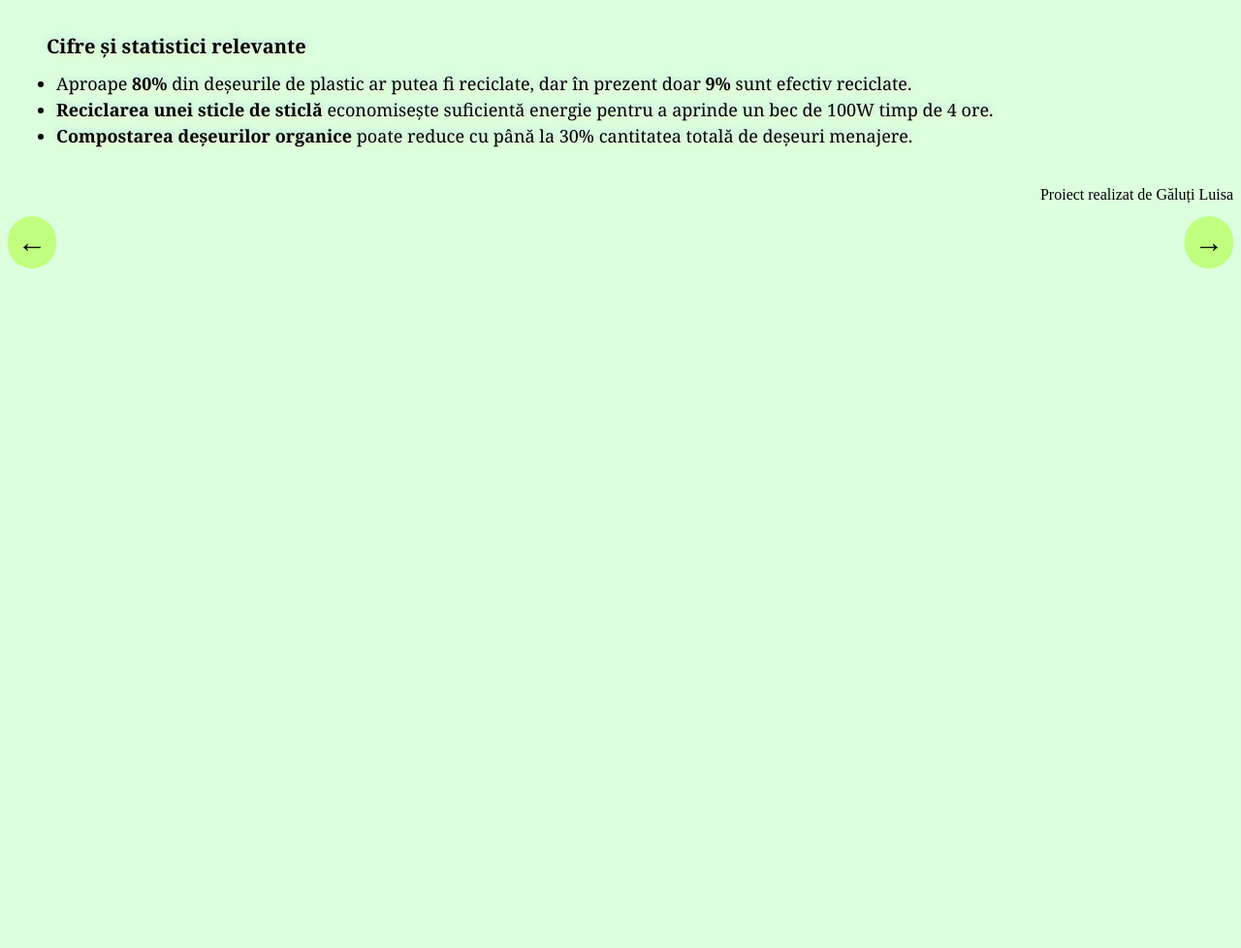
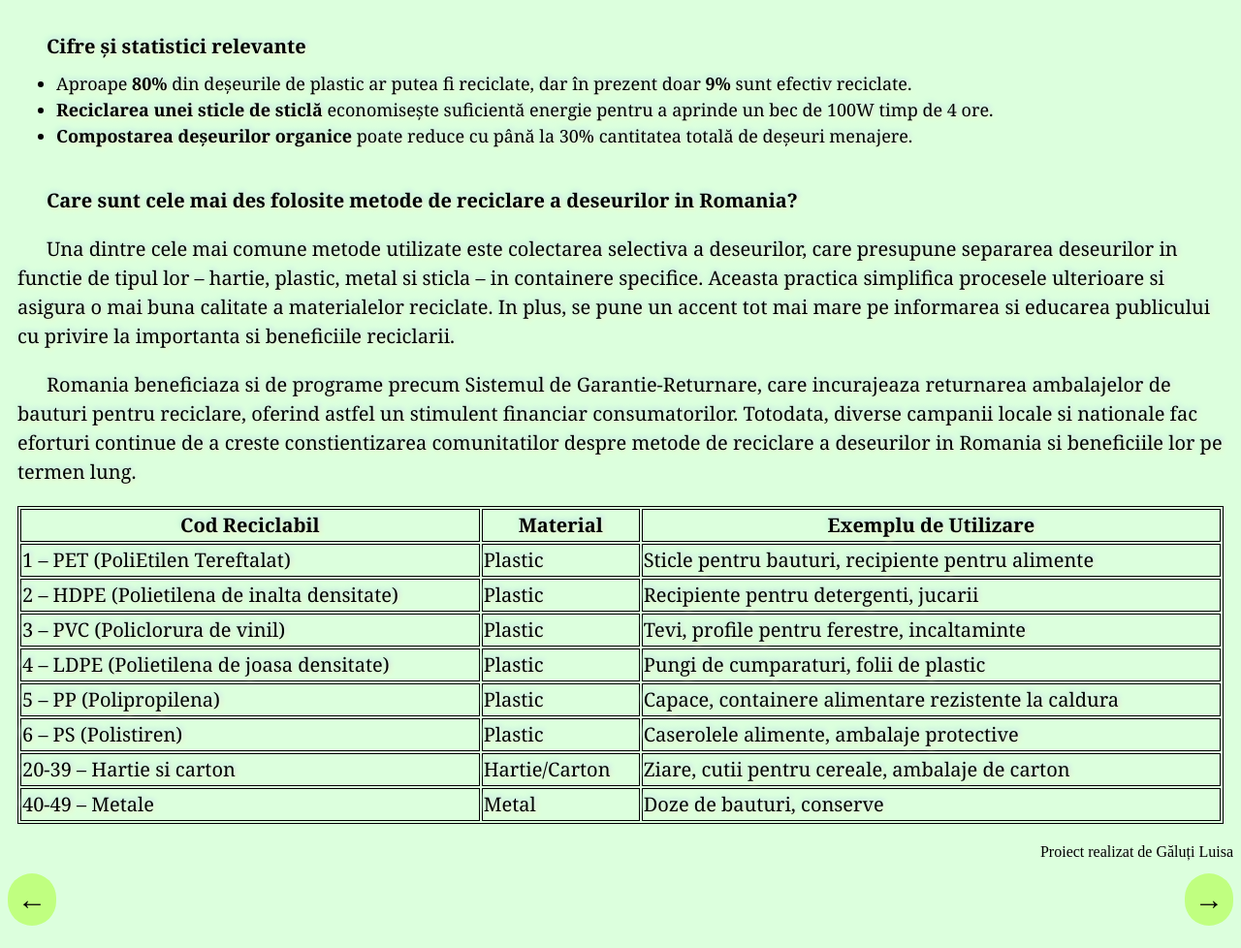
Before and after one commit to TRM23/eco, a plain HTML site: page index6.html in a window 1280 px wide. Shown: the part 1569-2547 px from the top of the page at 97% size. Before the commit the page ends 1869 px from the top, so only its background shows below. Drawn offline with Linux system fonts and the light colour scheme.

Commit message:
Add files via upload

```diff
--- a/index6.html
+++ b/index6.html
@@ -73,11 +73,61 @@
             <li><b>Reciclarea unei sticle de sticlă</b> economisește suficientă energie pentru a aprinde un bec de 100W timp de 4 ore.</li>
             <li><b>Compostarea deșeurilor organice</b> poate reduce cu până la 30% cantitatea totală de deșeuri menajere.</li>
         </ul>
+        <p><b>Care sunt cele mai des folosite metode de reciclare a deseurilor in Romania?</b></p>
+        Una dintre cele mai comune metode utilizate este colectarea selectiva a deseurilor, care presupune separarea deseurilor in functie de tipul lor – hartie, plastic, metal si sticla – in containere specifice. Aceasta practica simplifica procesele ulterioare si asigura o mai buna calitate a materialelor reciclate. In plus, se pune un accent tot mai mare pe informarea si educarea publicului cu privire la importanta si beneficiile reciclarii.<br>
+        <p>Romania beneficiaza si de programe precum Sistemul de Garantie-Returnare, care incurajeaza returnarea ambalajelor de bauturi pentru reciclare, oferind astfel un stimulent financiar consumatorilor. Totodata, diverse campanii locale si nationale fac eforturi continue de a creste constientizarea comunitatilor despre metode de reciclare a deseurilor in Romania si beneficiile lor pe termen lung.</p>
+        <table style="width:100%">
+            <tr>
+                <th>Cod Reciclabil</th>
+                <th>Material</th>
+                <th>Exemplu de Utilizare</th>
+            </tr>
+            <tr>
+                <td>1 – PET (PoliEtilen Tereftalat)</td>
+                <td>Plastic</td>
+                <td>Sticle pentru bauturi, recipiente pentru alimente</td>
+            </tr>
+            <tr>
+                <td>2 – HDPE (Polietilena de inalta densitate)</td>
+                <td>Plastic</td>
+                <td>Recipiente pentru detergenti, jucarii</td>
+            </tr>
+            <tr>
+                <td>3 – PVC (Policlorura de vinil)</td>
+                <td>Plastic</td>
+                <td>Tevi, profile pentru ferestre, incaltaminte</td>
+            </tr>
+            <tr>
+                <td>4 – LDPE (Polietilena de joasa densitate)</td>
+                <td>Plastic</td>
+                <td>Pungi de cumparaturi, folii de plastic</td>
+            </tr>
+            <tr>
+                <td>5 – PP (Polipropilena)</td>
+                <td>Plastic</td>
+                <td>Capace, containere alimentare rezistente la caldura</td>
+              </tr>
+            <tr>
+                <td>6 – PS (Polistiren)</td>
+                <td>Plastic</td>
+                <td>Caserolele alimente, ambalaje protective</td>
+            </tr>
+            <tr>
+                <td>20-39 – Hartie si carton</td>
+                <td>Hartie/Carton</td>
+                <td>Ziare, cutii pentru cereale, ambalaje de carton</td>
+              </tr>
+            <tr>
+                <td>40-49 – Metale</td>
+                <td>Metal</td>
+                <td>Doze de bauturi, conserve</td>
+            </tr>
+        </table>
     </div>
     <div id="copyright">Proiect realizat de Găluți Luisa</div>
     <div id="logo-cone">
-        <a href="index4.html" id="buton-stanga">&#8592;</a> <!-- Left Arrow -->
-        <a href="index6.html" id="buton-dreapta">&#8594;</a> <!-- Right Arrow -->
+        <a href="index5.html" id="buton-stanga">&#8592;</a> <!-- Left Arrow -->
+        <a href="index.html" id="buton-dreapta">&#8594;</a> <!-- Right Arrow -->
     </div>
 </body>
 </html>
--- a/style.css
+++ b/style.css
@@ -99,3 +99,7 @@ body {
     align-items: center;
     margin-bottom: 30px;
 }
+
+table, th, td {
+    border:1px solid black;
+}
```
